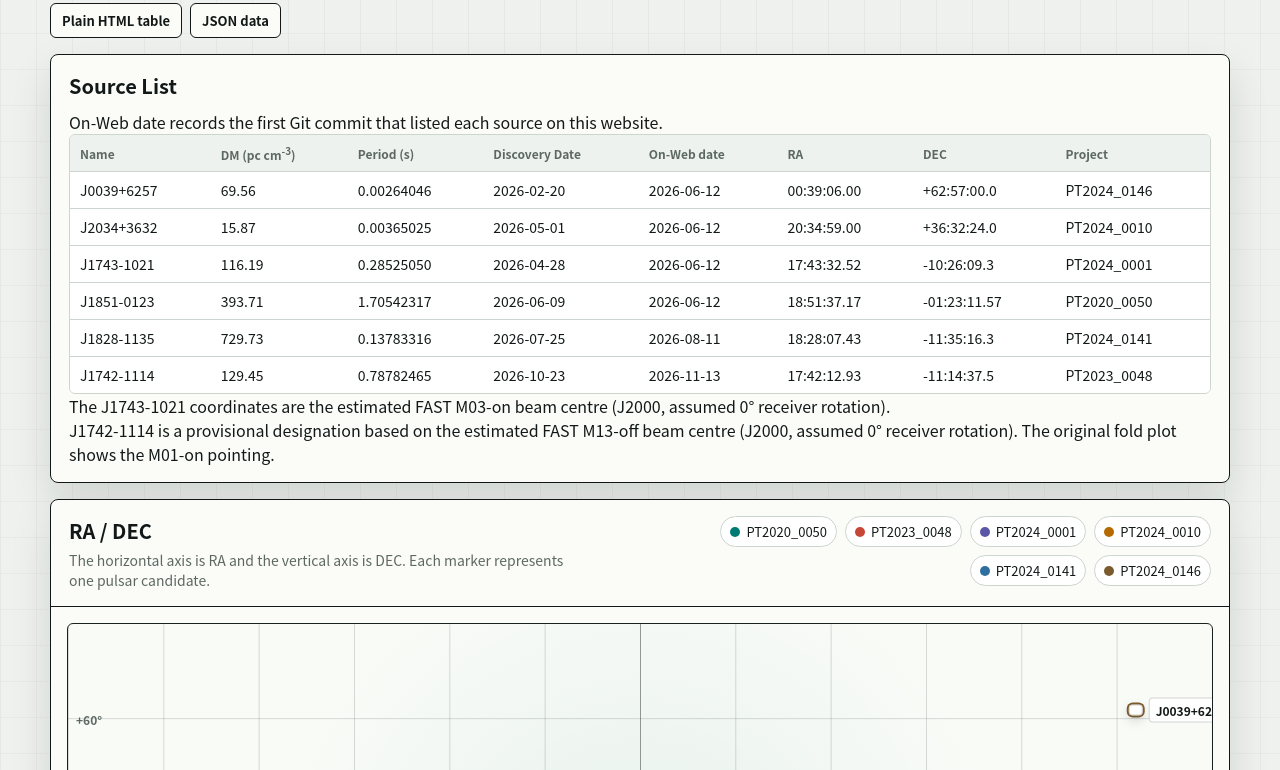
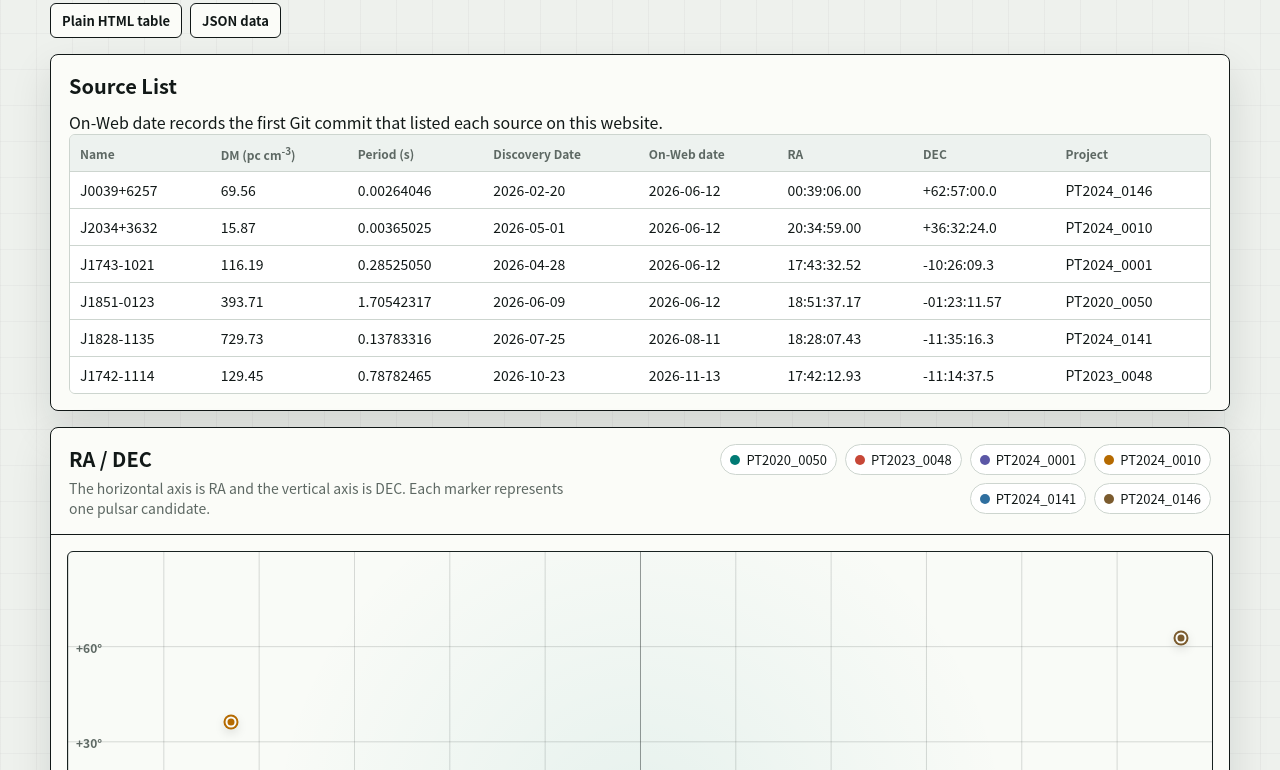
Before and after one commit to 0s11Song/GRASP-Pulsar-Candidates, a plain HTML site: page index.html in a window 1280 px wide. Shown: the part 182-952 px from the top of the page. Drawn offline with Linux system fonts and the light colour scheme.

Commit message:
Remove pointing notes and source labels from the sky map

```diff
--- a/app.js
+++ b/app.js
@@ -112,7 +112,6 @@
       const pos = projectPosition(pulsar);
       const marker = document.createElement("button");
       const dot = document.createElement("span");
-      const label = document.createElement("span");
 
       marker.type = "button";
       marker.className = "pulsar-marker";
@@ -120,12 +119,13 @@
       marker.style.top = `${pos.y}%`;
       marker.style.setProperty("--color", colorMap.get(pulsar.project));
       marker.title = `${pulsar.name} | DM ${formatDmValue(pulsar.dm)} pc cm^-3 | Period ${formatPeriodValue(pulsar.period_s)} s | Discovery ${pulsar.discovery_date || "TBD"} | ${pulsar.ra}, ${pulsar.dec}`;
+      marker.setAttribute("aria-label", pulsar.name);
       marker.dataset.name = pulsar.name;
       marker.addEventListener("click", () => selectPulsar(pulsar.name, true));
 
       dot.className = "dot";
-      label.textContent = pulsar.name;
-      marker.append(dot, label);
+      dot.setAttribute("aria-hidden", "true");
+      marker.appendChild(dot);
       skyMap.appendChild(marker);
     }
   }
--- a/index.html
+++ b/index.html
@@ -4,7 +4,7 @@
     <meta charset="utf-8">
     <meta name="viewport" content="width=device-width, initial-scale=1">
     <title>GRASP:GPU-Refactored Accelerated Search Pipeline</title>
-    <link rel="stylesheet" href="style.css?v=footer-1">
+    <link rel="stylesheet" href="style.css?v=map-markers-1">
   </head>
   <body>
     <main class="page">
@@ -100,8 +100,6 @@
             </tr>
           </tbody>
         </table>
-        <p>The J1743-1021 coordinates are the estimated FAST M03-on beam centre (J2000, assumed 0° receiver rotation).</p>
-        <p>J1742-1114 is a provisional designation based on the estimated FAST M13-off beam centre (J2000, assumed 0° receiver rotation). The original fold plot shows the M01-on pointing.</p>
       </section>
 
       <section class="sky-card" aria-label="RA DEC grid">
@@ -114,7 +112,7 @@
         </div>
 
         <div class="map-wrap">
-          <div id="skyMap" class="sky-map" role="img" aria-label="Pulsar candidate positions on the RA DEC grid"></div>
+          <div id="skyMap" class="sky-map" role="group" aria-label="Pulsar candidate positions on the RA DEC grid"></div>
         </div>
 
         <section id="foldPanel" class="fold-panel" hidden aria-label="Folded pulsar diagnostic plot">
@@ -166,6 +164,6 @@
     </main>
 
     <script src="data/pulsars.js?v=20261113-2"></script>
-    <script src="app.js?v=on-web-date-2"></script>
+    <script src="app.js?v=map-markers-1"></script>
   </body>
 </html>
--- a/style.css
+++ b/style.css
@@ -240,13 +240,10 @@ h2 {
   transform: translate(-50%, -50%);
   display: inline-flex;
   align-items: center;
-  gap: 6px;
-  max-width: 170px;
-  color: var(--ink);
+  padding: 2px;
   border: 0;
+  border-radius: 50%;
   background: transparent;
-  font: inherit;
-  text-decoration: none;
   cursor: pointer;
 }
 
@@ -260,23 +257,10 @@ h2 {
   box-shadow: 0 0 0 2px var(--color), 0 4px 12px rgba(0, 0, 0, 0.2);
 }
 
-.pulsar-marker span {
-  padding: 3px 6px;
-  overflow: hidden;
-  border: 1px solid rgba(17, 24, 23, 0.18);
-  border-radius: 4px;
-  background: rgba(255, 255, 255, 0.86);
-  font-size: 12px;
-  font-weight: 800;
-  text-overflow: ellipsis;
-  white-space: nowrap;
-}
-
-.pulsar-marker:hover span,
-.pulsar-marker:focus-visible span,
-.pulsar-marker.is-selected span {
-  background: var(--ink);
-  color: #fff;
+.pulsar-marker:focus-visible {
+  z-index: 6;
+  outline: 2px solid var(--ink);
+  outline-offset: 2px;
 }
 
 .pulsar-marker.is-selected .dot {
```
